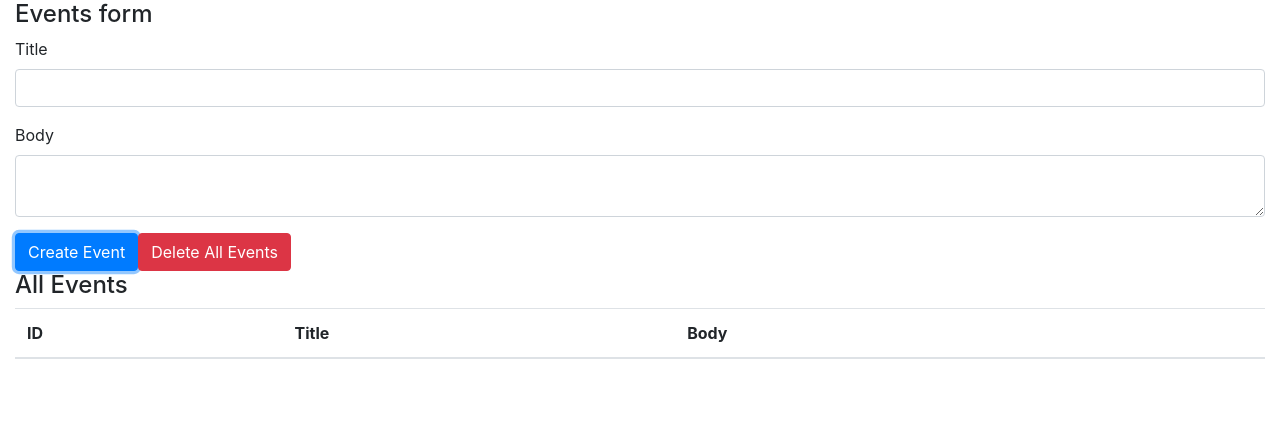
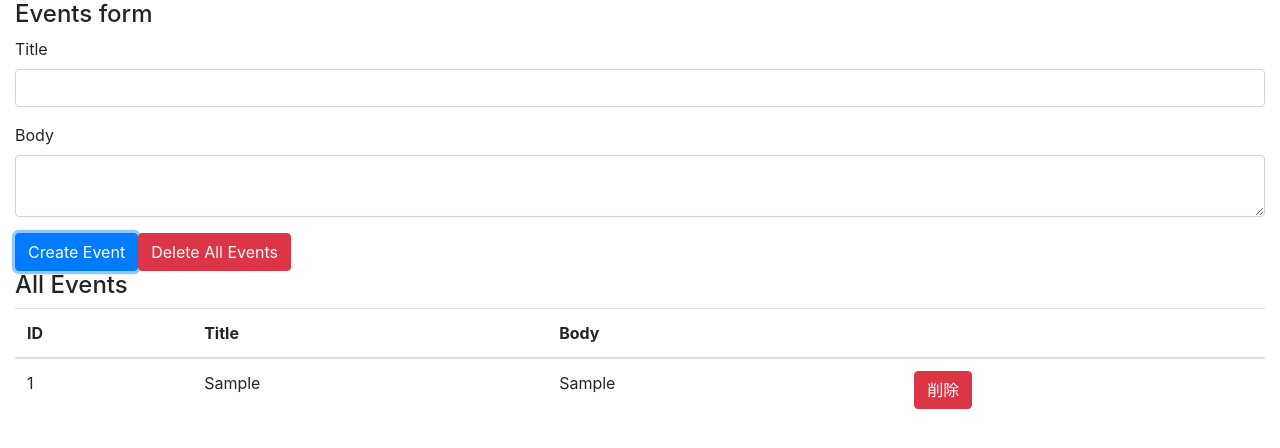
Before and after one commit to kiyotakeshi/react-hooks, a React (Create React App) app: page / in a window 1280 px wide. Both pictures are taken after typing "Sample", "Sample" into the empty fields and a click on the button "Create Event". Shown: the top 448 px of the page. Built offline with nearby package versions, Linux system fonts and the light colour scheme.

Commit message:
implement delete action

```diff
--- a/src/components/App.js
+++ b/src/components/App.js
@@ -69,6 +69,33 @@
                             <th></th>
                         </tr>
                     </thead>
+                    <tbody>
+                        {state.map((event, index) => {
+                            const id = event.id;
+                            const handleClickDeleteButton = () => {
+                                dispatch({
+                                    type: 'DELETE_EVENT',
+                                    id: id,
+                                });
+                            };
+                            return (
+                                <tr key={index}>
+                                    <td>{id}</td>
+                                    <td>{event.title}</td>
+                                    <td>{event.body}</td>
+                                    <td>
+                                        <button
+                                            type="button"
+                                            className="btn btn-danger"
+                                            onClick={handleClickDeleteButton}
+                                        >
+                                            削除
+                                        </button>
+                                    </td>
+                                </tr>
+                            );
+                        })}
+                    </tbody>
                 </table>
             </div>
         </>
--- a/src/reducers/index.js
+++ b/src/reducers/index.js
@@ -1,15 +1,15 @@
 const events = (state = [], action) => {
     switch (action.type) {
         case 'CREATE_EVENT':
-            console.log('Reducer create event');
+            // console.log('Reducer create event');
             const event = { title: action.title, body: action.body };
             const length = state.length;
-            const id = length === 0 ? 1 : this.state[length - 1].id + 1;
+            const id = length === 0 ? 1 : state[length - 1].id + 1;
             // id: id なのでショートハンドで書ける
             return [...state, { id, ...event }];
-        // TODO:
         case 'DELETE_EVENT':
-            return state;
+            // action で渡ってくる id は削除対象のため、等しくないものだけ抽出
+            return state.filter((event) => event.id !== action.id);
         case 'DELETE_ALL_EVENTS':
             return [];
         default:
```
